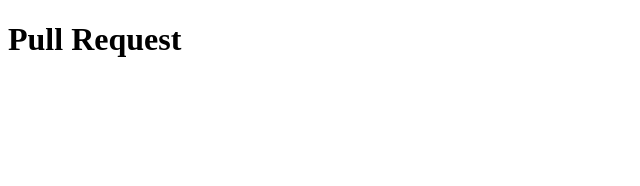
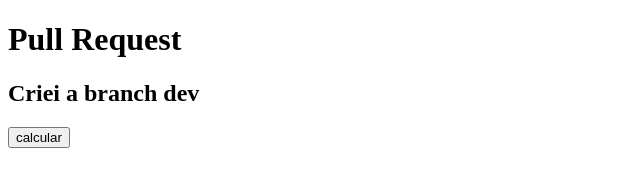
Before and after one commit to shvelour/13-09, a plain HTML site: page index.html in a window 1280 px wide. Shown: the whole page, without its empty margins (0-640 px from the left). Drawn offline with Linux system fonts and the light colour scheme.

Commit message:
firstCommit

```diff
--- a/index.html
+++ b/index.html
@@ -7,7 +7,8 @@
 </head>
 <body>
 <h1>Pull Request</h1>
-
+<h2>Criei a branch dev</h2>
+<button onclick="somar()">calcular</button>
     <script src="script.js"></script>
 </body>
 </html>
--- a/script.js
+++ b/script.js
@@ -0,0 +1,4 @@
+
+function somar(){
+    console.log(3+4)
+}
```
